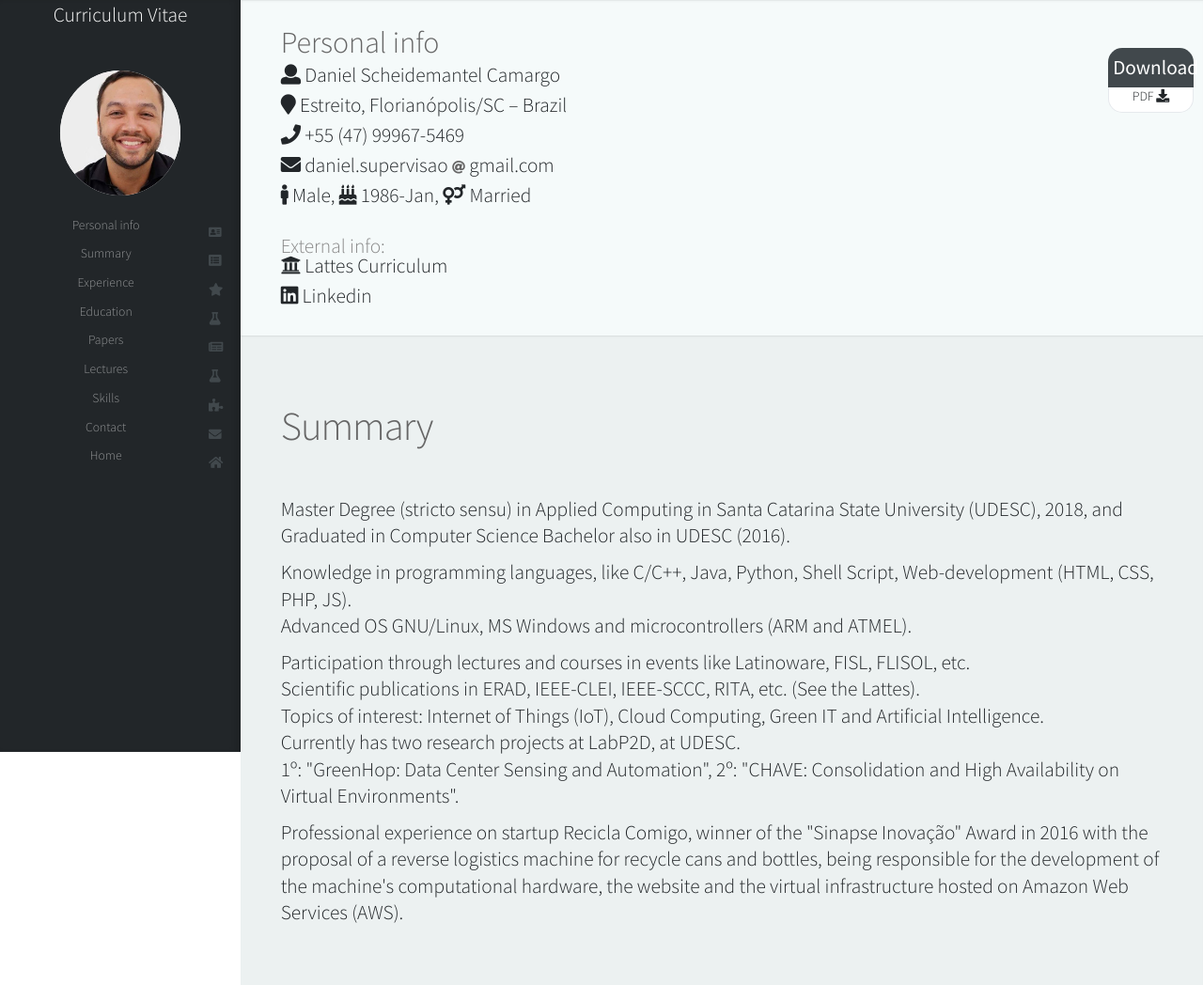
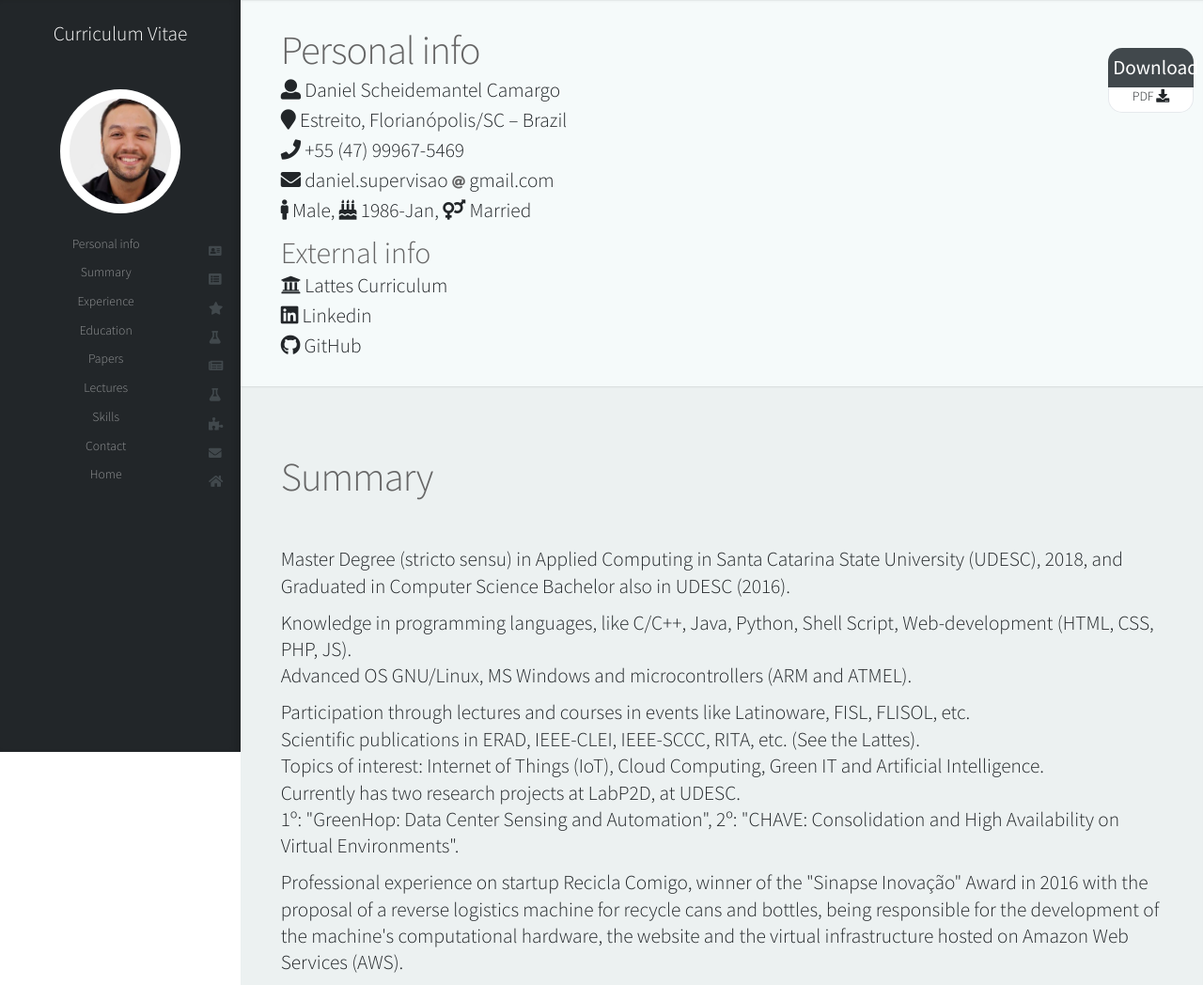
Before and after one commit to DanielFloripa/danielfloripa.github.io, a PHP site: page /curriculum.html in a window 1280 px wide. Shown: the top 1048 px of the page at 94% size. Run offline with PHP 8.4, Linux system fonts and the light colour scheme; some web fonts are replaced.

Commit message:
update details

```diff
--- a/assets/css/style.css
+++ b/assets/css/style.css
@@ -187,7 +187,7 @@ section:last-child, article:last-child {
 	margin-bottom: 0;
 }
 
-.row>section, .row>article {
+.row > section, .row>article {
 	margin-bottom: 0;
 }
 
@@ -199,7 +199,7 @@ section:last-child, article:last-child {
 
 .image {
 	display: inline-block;
-	border: 0;
+	border: 10px white solid;
 }
 
 .image img {
@@ -524,7 +524,7 @@ input[type="button"]:active, input[type="submit"]:active, input[type="reset"]:ac
 #header .top {
 	position: absolute;
 	left: 0;
-	top: 0;
+	top: 20px;
 	width: 100%;
 }
 
@@ -979,6 +979,16 @@ p {
 	color: #222629;
 }
 
+.p-center {
+	padding: 30px;
+	text-align: center;
+}
+
+.list-vertical-items {
+    display: flex;
+    flex-direction: column;
+}
+
 h1 {
 	color: #EEEEEE;
 }
--- a/curriculum.html
+++ b/curriculum.html
@@ -150,16 +150,19 @@
 
     <div class="container">
 
-            <h3>Personal info</h3>
-            <div>
-                <p style="display: Revert;" class="fal fa-user"> Daniel Scheidemantel Camargo</p>
-                <p style="display: Revert;" class="fal fa-map-marker"> Estreito, Florianópolis/SC – Brazil</p>
-                <p style="display: Revert;" class="fal fa-phone" > +55 (47) 99967-5469</p>
-                <p style="display: Revert;" class="fal fa-envelope"> daniel.supervisao <strong class="fal fa-at" style="font-size:14px"></strong> gmail.com</p>
-                <p style="display: Revert;" class="fal fa-male"> Male, <i class="fal fa-birthday-cake"></i> 1986-Jan, <i class="fal fa-venus-mars"></i> Married </p>
-                <br>External info:
-                <p style="display: Revert;" class="fal fa-university"> <a href="http://lattes.cnpq.br/3806326022567893"> Lattes Curriculum</a></p>
-                <p style="display: Revert;" class="fab fa-linkedin"> <a href="https://www.linkedin.com/in/daniel13"> Linkedin </a></p>
+            <h2>Personal info</h2>
+            <div class="list-vertical-items">
+                <p class="fal fa-user"> Daniel Scheidemantel Camargo</p>
+                <p class="fal fa-map-marker"> Estreito, Florianópolis/SC – Brazil</p>
+                <p class="fal fa-phone" > +55 (47) 99967-5469</p>
+                <p class="fal fa-envelope"> daniel.supervisao <strong class="fal fa-at" style="font-size:14px"></strong> gmail.com</p>
+                <p class="fal fa-male"> Male, <i class="fal fa-birthday-cake"></i> 1986-Jan, <i class="fal fa-venus-mars"></i> Married </p>
+            </div>
+            <h3>External info</h3>
+            <div class="list-vertical-items">
+                <a href="http://lattes.cnpq.br/3806326022567893"><p class="fal fa-university"> Lattes Curriculum</p></a>
+                <a href="https://www.linkedin.com/in/daniel13"><p class="fab fa-linkedin"> Linkedin </p></a>
+                <a href="https://github.com/danielfloripa"><p class="fab fa-github"> GitHub </p></a>
             </div>
     </div>
 </section>
@@ -527,7 +530,7 @@
             <li> Driving license: AB category.</li>
         </ul>
     </div>
-    <p>Last updated march/2021.</p>
+    <p class="p-center">Last updated march/2021.</p>
 </section>
 
 <!-- Contact -->
@@ -540,7 +543,7 @@
             <div class="row half">
                 <div class="6u"><input type="text" name="name" placeholder="Your name"/></div>
                 <div class="6u"><input type="email" name="email" placeholder="Your e-mail"/></div>
-                <input type="hidden" name="_subject" value="From site: danielfloripa.io curriculum"/>
+                <input type="hidden" name="_subject" value="From site: dscamargo.com.br curriculum"/>
             </div>
             <div class="row half">
                 <div class="12u">
--- a/footer.html
+++ b/footer.html
@@ -1,11 +1,11 @@
-DS Camargo 2023<br>
-<a href="http://github.com/danielfloripa" class="icon fa-github">
+DSCamargo 2024<br>
+<a href="https://github.com/danielfloripa" class="icon fa-github">
    <span 	class="label"> Github</span>
 </a>
 <a href="https://www.linkedin.com/in/daniel13" class="icon fa-linkedin ">
    <span class="label">Linkedin</span>
 </a>
-<a href="http://api.whatsapp.com/send?phone=5547999675469&text=Contact%20from%20site%20dscamargo.com.br"
+<a href="https://api.whatsapp.com/send?phone=5547999675469&text=Contact%20from%20site%20dscamargo.com.br"
    class="icon fa-whatsapp"
    target="_blank">
    <span class="label">Whatsapp</span>
```
